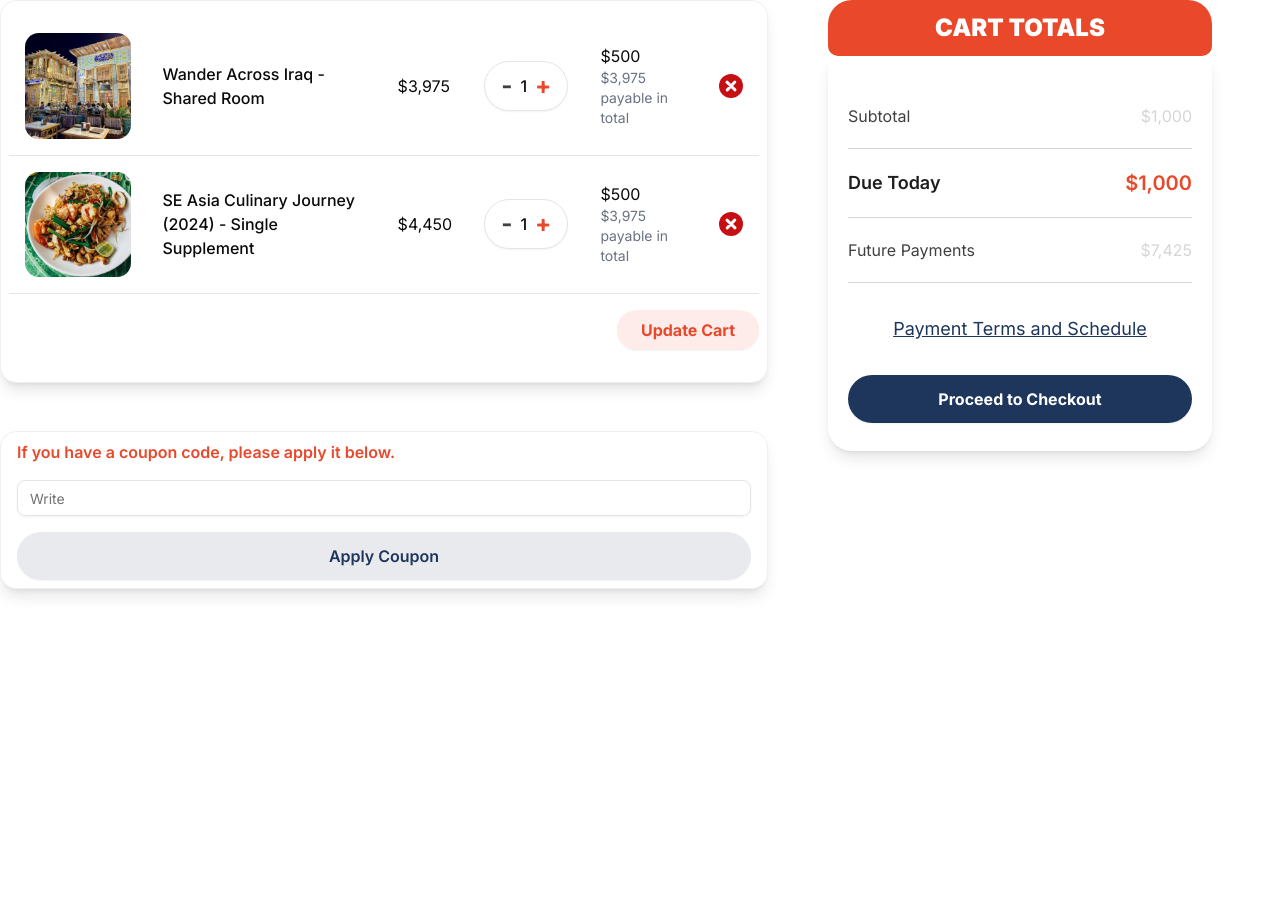
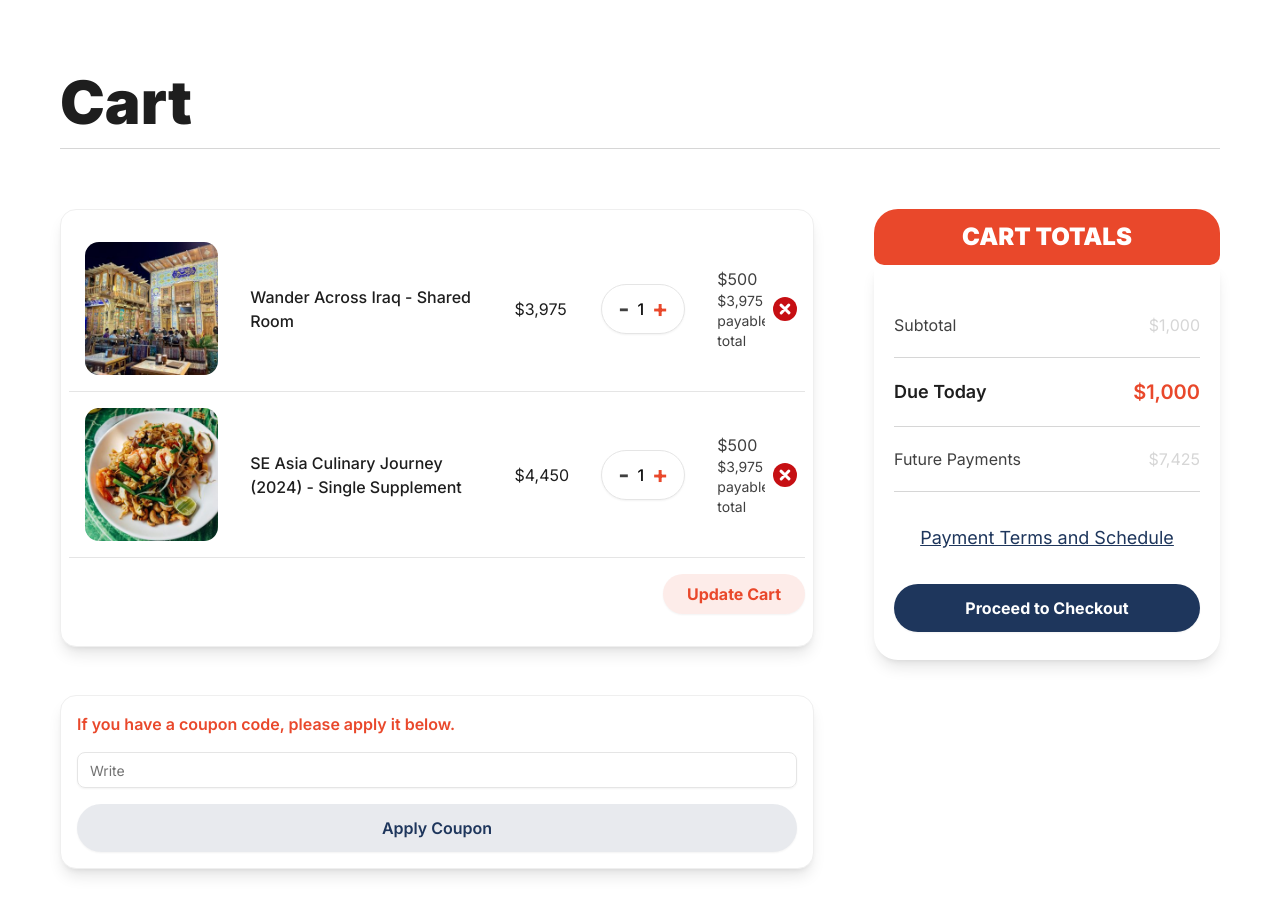
Before and after one commit to Ooozari/wandering-tour-app, a Next.js app: page /cart in a window 1280 px wide. Shown: the top 914 px of the page. Before the commit the page ends 800 px from the top, so only its background shows below. Built offline with nearby package versions, Linux system fonts and the light colour scheme.

Commit message:
Fix the UI issue in the cart page

```diff
--- a/src/views/Cart.jsx
+++ b/src/views/Cart.jsx
@@ -19,22 +19,31 @@ function Cart() {
     }
     return (
         <>
-            <div className='flex md:flex-row flex-col gap-15'>
+            <div className='px-5 md:px-10 lg:px-15 py-14 flex flex-col gap-5 md:gap-10 lg:gap-15'>
+                {/* Headings */}
+                <div className='border-b-1 border-lightGrey py-4'>
+                    <h1 className='text-6xl font-[900] text-Black'>Cart</h1>
+                </div>
+                <div className='flex md:flex-row flex-col gap-15 '>
                     {/* Cart Table */}
-                <div className='w-full md:w-[60%] flex flex-col gap-12'>
+                    <div className='w-full md:w-[65%] flex flex-col gap-12'>
                         <div className='relative bg-White px-2 py-4 shadow-lg border border-strokeLight rounded-2xl'>
                             {/* Table Scrollable */}
                             <div className='overflow-x-auto'>
-                            <table className="w-full border-collapse">
+                                <table className="min-w-[800px] w-full border-collapse">
                                     <tbody>
                                         <tr className="border-b">
-                                        <td className="p-4">
-                                            <Image src={CartItem1} alt="Cart Item 1 Img" className="rounded-xl" />
+                                            <td className='p-4'>
+                                                <Image
+                                                    src={CartItem1}
+                                                    alt="Cart Item 1 Img"
+                                                    className="w-full h-full object-cover rounded-xl"
+                                                />
                                             </td>
                                             <td className="p-4">
-                                            <h3 className="font-medium">Wander Across Iraq - Shared Room</h3>
+                                                <h3 className="font-medium text-Black">Wander Across Iraq - Shared Room</h3>
                                             </td>
-                                        <td className="p-4">$3,975</td>
+                                            <td className="p-4 text-Black">$3,975</td>
                                             <td className="p-4">
                                                 <div className="flex-1 flex">
                                                     <Button variant="outline" className="w-full flex justify-between items-center">
@@ -44,43 +53,48 @@ function Cart() {
                                                     </Button>
                                                 </div>
                                             </td>
-                                        <td className="p-4">
+                                            <td className="p-4 text-darkGrey">
                                                 <p>$500</p>
-                                            <p className="text-sm text-gray-500">$3,975 payable in total</p>
+                                                <p className="text-sm">$3,975 payable in total</p>
                                             </td>
-                                        <td className="p-4 sticky right-0 bg-White">
+                                            <td className="p-2 sticky right-0 bg-White">
                                                 <CrossDelete />
                                             </td>
                                         </tr>
 
                                         <tr className="border-b">
-                                        <td className="p-4">
-                                            <Image src={CartItem2} alt="Cart Item 2 Img" className="rounded-xl" />
+                                            <td className='p-4'>
+                                                <Image
+                                                    src={CartItem2}
+                                                    alt="Cart Item 2 Img"
+                                                    className="w-full h-full object-cover rounded-xl"
+                                                />
                                             </td>
                                             <td className="p-4">
-                                            <h3 className="font-medium">SE Asia Culinary Journey (2024) - Single Supplement</h3>
+                                                <h3 className="font-medium text-Black">SE Asia Culinary Journey (2024) - Single Supplement</h3>
                                             </td>
-                                        <td className="p-4">$4,450</td>
+                                            <td className="p-4  text-Black">$4,450</td>
                                             <td className="p-4">
-                                            <div className="flex-1 flex items-center gap-2">
-                                                <Button variant="outline" sizeclassName="w-full flex">
+                                                <div className="flex-1 flex">
+                                                    <Button variant="outline" className="w-full flex justify-between items-center">
                                                         <p onClick={handlepersonCounterDec} className='text-darkGrey text-2xl font-bold cursor-pointer'>-</p>
                                                         <p>{personCounter}</p>
                                                         <p onClick={handlepersonCounterInc} className='text-Secondary text-2xl font-bold cursor-pointer'>+</p>
                                                     </Button>
                                                 </div>
                                             </td>
-                                        <td className="p-4">
+                                            <td className="p-4 text-darkGrey">
                                                 <p>$500</p>
-                                            <p className="text-sm text-gray-500">$3,975 payable in total</p>
+                                                <p className="text-sm">$3,975 payable in total</p>
                                             </td>
-                                        <td className="p-4 sticky right-0 bg-White">
+                                            <td className="p-2 sticky right-0 bg-White">
                                                 <CrossDelete className='cursor-pointer' />
                                             </td>
                                         </tr>
                                     </tbody>
                                 </table>
                             </div>
+
 
                             {/* Sticky Update Cart Button (outside scroll) */}
                             <div className='sticky right-0 bottom-0 flex justify-end bg-White py-4'>
@@ -90,7 +104,7 @@ function Cart() {
 
 
                         {/* Coupon Section */}
-                    <div className='py-2 px-4 bg-white shadow-lg border border-strokeLight rounded-2xl flex flex-col gap-4'>
+                        <div className='p-4 bg-white shadow-lg border border-strokeLight rounded-2xl flex flex-col gap-4'>
                             <p className='text-Secondary font-semibold'>If you have a coupon code, please apply it below.</p>
                             <Input type='text' placeholder="Write" />
                             <div>
@@ -100,7 +114,7 @@ function Cart() {
                     </div>
 
                     {/* Cart Total */}
-                <div className='w-full md:w-[30%] rounded-t-3xl rounded-b-3xl'>
+                    <div className='w-full md:w-[35%] rounded-t-3xl rounded-b-3xl'>
                         <div className='flex items-center justify-center bg-Secondary rounded-t-3xl rounded-b-[10px] w-full'>
                             <h5 className='text-center text-White font-[900] py-3 text-2xl uppercase'>Cart Totals</h5>
                         </div>
@@ -129,7 +143,7 @@ function Cart() {
                         </div>
                     </div>
                 </div>
-
+            </div>
 
         </>
     )
```
Lines whose indentation alone changed are shown as unchanged.
